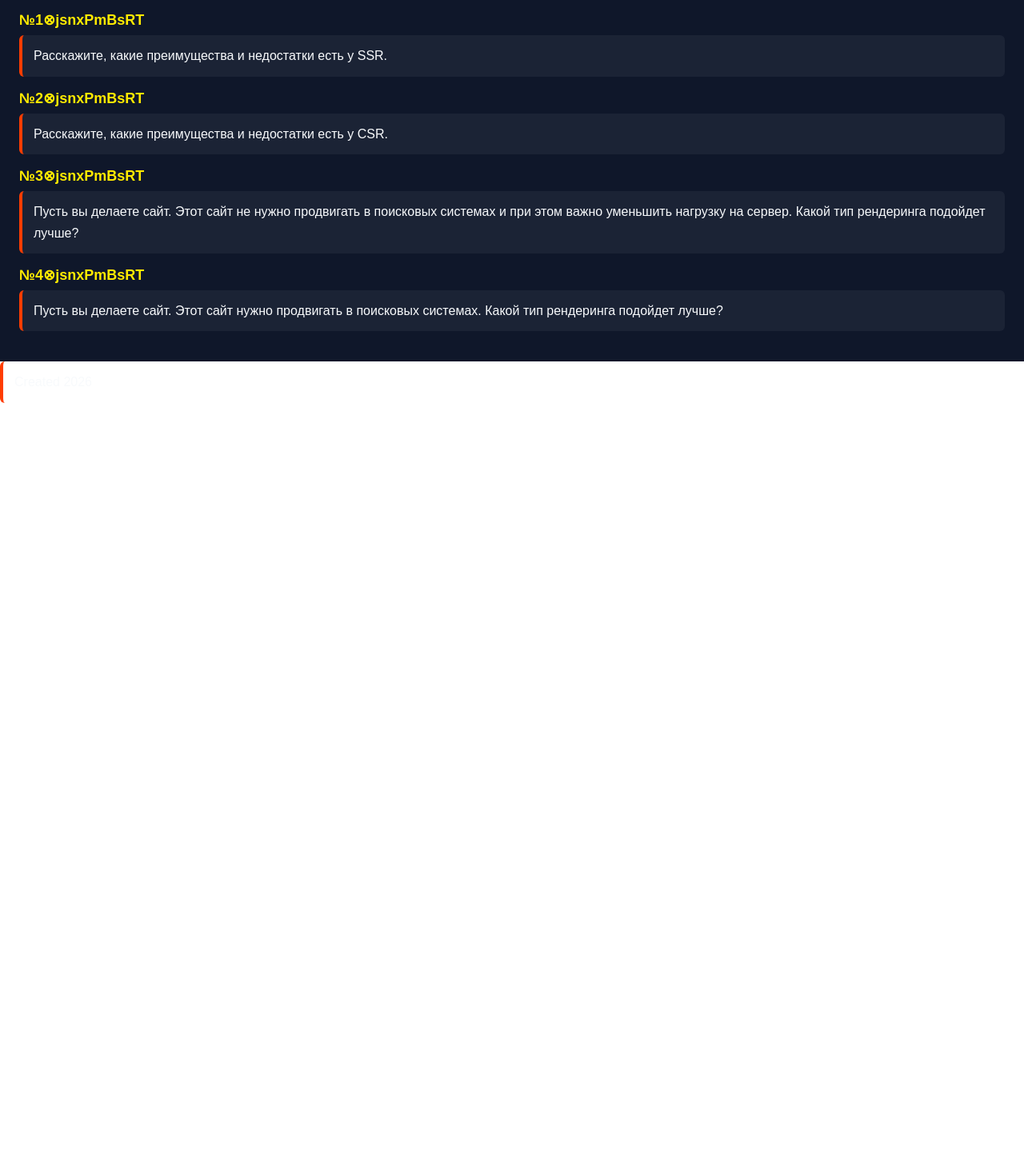
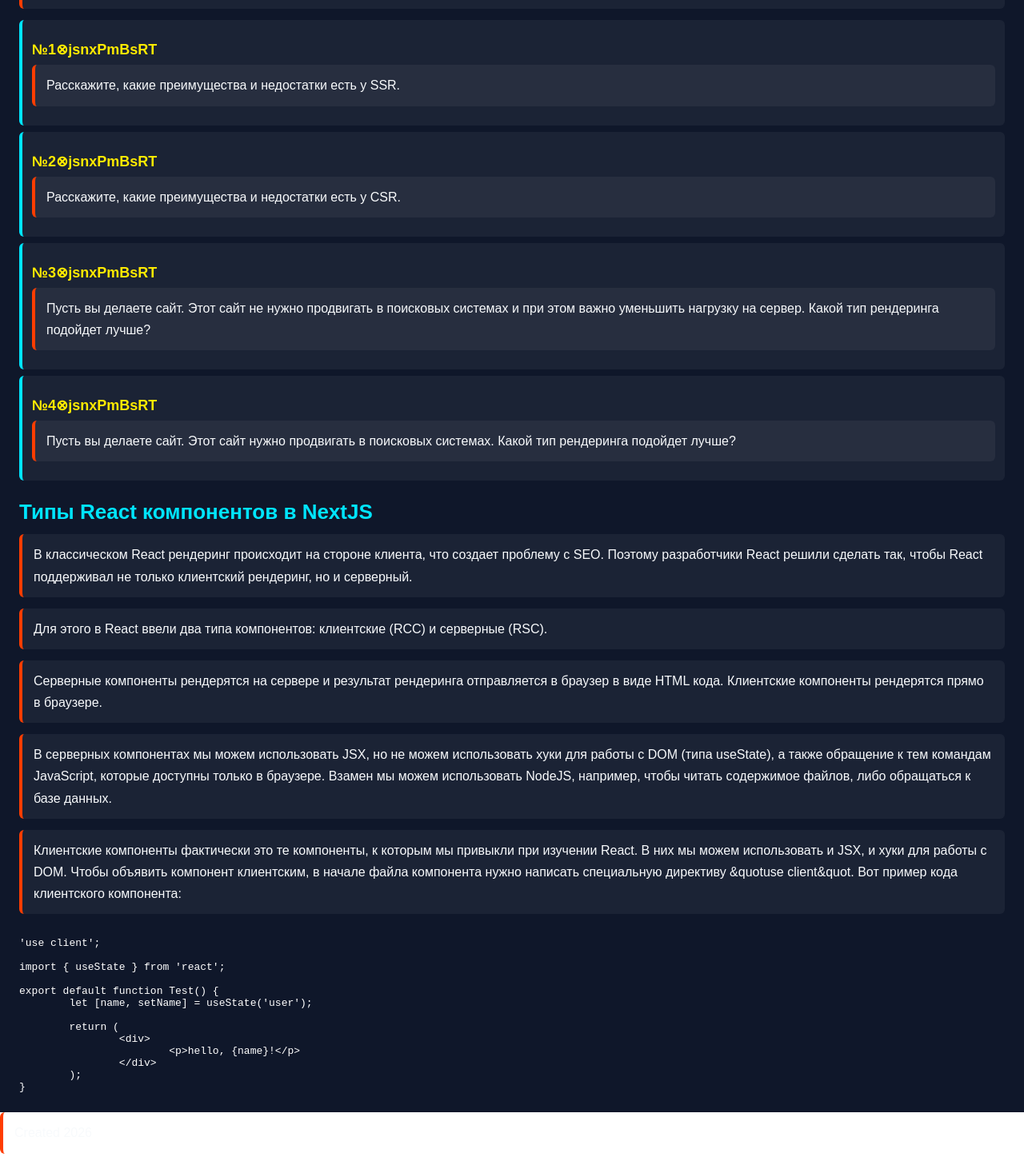
Before and after one commit to Andrii-Mitko/zadachnik-next_js, a Next.js app: page /tutorialNextJS in a window 1280 px wide. Shown: the part 2114-3571 px from the top of the page at 80% size. Before the commit the page ends 2632 px from the top, so only its background shows below. Built offline with nearby package versions, Linux system fonts and the light colour scheme.

Commit message:
Types of React Components in Next.js

```diff
--- a/app/tutorialNextJS/page.tsx
+++ b/app/tutorialNextJS/page.tsx
@@ -65,14 +65,14 @@ const TutorialNextJS = () => {
         или не будут нужны совсем, или станут совершенно иными по своим
         принципам.
       </p>
-      <p>Итак, поехали:)</p>
+      <p>Итак, поехали ! </p>
       <h2>Типы рендеринга кода</h2>
       <p>
         Рендеринг - процесс создания окончательного HTML кода, который будет
         обработан браузером.
       </p>
+      <h4>Существует два основных типа рендеринга:</h4>
       <ul>
-        Существует два основных типа рендеринга:
         <li>серверный, сокращенно SSR (server side rendering)</li>
         <li>клиентский, сокращенно CSR (client side rendering)</li>
       </ul>
@@ -109,46 +109,68 @@ const TutorialNextJS = () => {
         Снижается нагрузка на интернет канал: в случае клиентского рендеринга от
         сервера в браузер нужно передать меньший объем текста.
       </p>
+      <ul>
+        <li>
+          {" "}
           <h4>№1⊗jsnxPmBsRT</h4>
           <p>Расскажите, какие преимущества и недостатки есть у SSR.</p>
+        </li>
 
+        <li>
+          {" "}
           <h4>№2⊗jsnxPmBsRT</h4>
           <p>Расскажите, какие преимущества и недостатки есть у CSR.</p>
+        </li>
 
+        <li>
           <h4>№3⊗jsnxPmBsRT</h4>
           <p>
             Пусть вы делаете сайт. Этот сайт не нужно продвигать в поисковых
             системах и при этом важно уменьшить нагрузку на сервер. Какой тип
             рендеринга подойдет лучше?
           </p>
+        </li>
 
+        <li>
           <h4>№4⊗jsnxPmBsRT</h4>
           <p>
-        Пусть вы делаете сайт. Этот сайт нужно продвигать в поисковых системах.
-        Какой тип рендеринга подойдет лучше?
+            Пусть вы делаете сайт. Этот сайт нужно продвигать в поисковых
+            системах. Какой тип рендеринга подойдет лучше?
           </p>
-    </div>
-  );
-};
-
-export default TutorialNextJS;
-
-// ************************************
-{
-  /*
-Типы React компонентов в NextJS
-В классическом React рендеринг происходит на стороне клиента, что создает проблему с SEO. Поэтому разработчики React решили сделать так, чтобы React поддерживал не только клиентский рендеринг, но и серверный.
-
-Для этого в React ввели два типа компонентов: клиентские (RCC) и серверные (RSC).
-
-Серверные компоненты рендерятся на сервере и результат рендеринга отправляется в браузер в виде HTML кода. Клиентские компоненты рендерятся прямо в браузере.
-
-В серверных компонентах мы можем использовать JSX, но не можем использовать хуки для работы с DOM (типа useState), а также обращение к тем командам JavaScript, которые доступны только в браузере. Взамен мы можем использовать NodeJS, например, чтобы читать содержимое файлов, либо обращаться к базе данных.
-
-Клиентские компоненты фактически это те компоненты, к которым мы привыкли при изучении React. В них мы можем использовать и JSX, и хуки для работы с DOM.
-
-Чтобы объявить компонент клиентским, в начале файла компонента нужно написать специальную директиву 'use client'. Вот пример кода клиентского компонента:
-
+        </li>
+      </ul>
+      <h2>Типы React компонентов в NextJS</h2>
+      <p>
+        В классическом React рендеринг происходит на стороне клиента, что
+        создает проблему с SEO. Поэтому разработчики React решили сделать так,
+        чтобы React поддерживал не только клиентский рендеринг, но и серверный.
+      </p>
+      <p>
+        Для этого в React ввели два типа компонентов: клиентские (RCC) и
+        серверные (RSC).
+      </p>
+      <p>
+        Серверные компоненты рендерятся на сервере и результат рендеринга
+        отправляется в браузер в виде HTML кода. Клиентские компоненты
+        рендерятся прямо в браузере.
+      </p>
+      <p>
+        В серверных компонентах мы можем использовать JSX, но не можем
+        использовать хуки для работы с DOM (типа useState), а также обращение к
+        тем командам JavaScript, которые доступны только в браузере. Взамен мы
+        можем использовать NodeJS, например, чтобы читать содержимое файлов,
+        либо обращаться к базе данных.
+      </p>
+      <p>
+        Клиентские компоненты фактически это те компоненты, к которым мы
+        привыкли при изучении React. В них мы можем использовать и JSX, и хуки
+        для работы с DOM. Чтобы объявить компонент клиентским, в начале файла
+        компонента нужно написать специальную директиву &quotuse client&quot.
+        Вот пример кода клиентского компонента:
+      </p>
+      <pre>
+        <code>
+          {`
 'use client';
 
 import { useState } from 'react';
@@ -161,7 +183,30 @@ export default function Test() {
 			<p>hello, {name}!</p>
 		</div>
 	);
-}
+}`}
+        </code>
+      </pre>
+    </div>
+  );
+};
+
+export default TutorialNextJS;
+
+// ************************************
+{
+  /*
+
+
+
+
+
+
+
+
+
+
+
+
 Чтобы объявить компонент серверным, в начале файла компонента нужно написать специальную директиву 'use server'. Вот пример кода серверного компонента:
 
 'use server';
```
Lines whose indentation alone changed are shown as unchanged.
